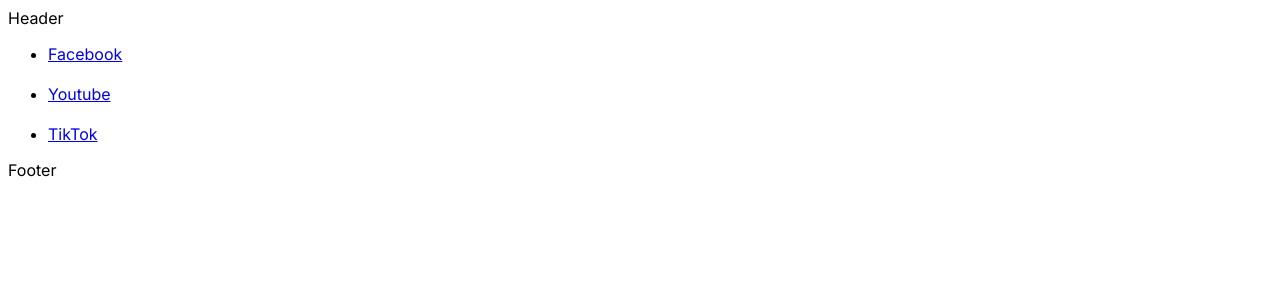
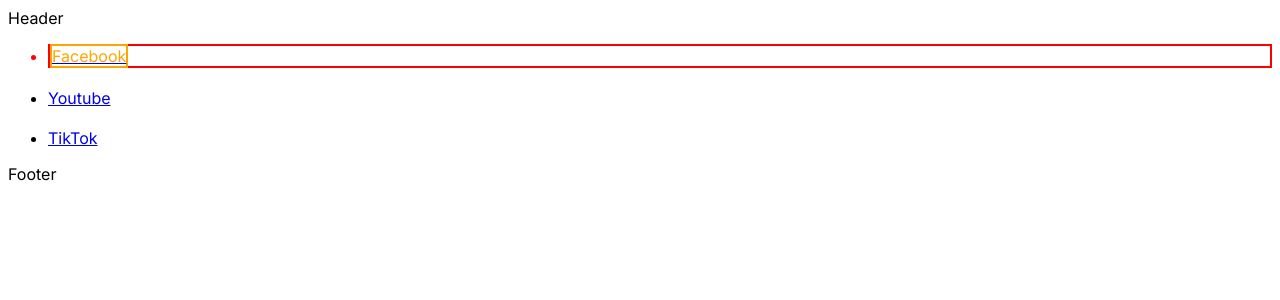
Before and after one commit to loctop1/NextJs-13-Basic, a Next.js app: page / in a window 1280 px wide. Shown: the top 300 px of the page. Built offline with nearby package versions, Linux system fonts and the light colour scheme.

Commit message:
part 3: Ket hop CSS

```diff
--- a/src/app/page.tsx
+++ b/src/app/page.tsx
@@ -1,14 +1,20 @@
 import Image from 'next/image'
 import styles from './page.module.css'
 import Link from 'next/link'
+// Kết hợp 2 class css với nhau
+import x from '@/styles/app.module.css'
+import y from '@/styles/loctop1.module.css'
 
 export default function Home() {
   return (
     <div>
       <ul>
-        <li>
+        <li className={x['red']}>
+          {/* Giả sử x là một đối tượng chứa các lớp CSS, và 'red' có vẻ như là một trong các lớp CSS trong đối tượng x.
+          Điều này có thể liên quan đến việc đặt màu đỏ cho phần tử hoặc các kiểu thiết lập CSS khác. */}
           <Link href={'/facebook'}>
-            Facebook
+            <span className={y['red']}>Facebook</span>
+            {/* đối tượng y cho phần tử <span>, và 'red' có thể là một trong các lớp CSS trong đối tượng đó. */}
           </Link>
         </li>
         <li style={{ margin: '20px 0' }}>
--- /dev/null
+++ b/src/styles/app.module.css
@@ -0,0 +1,9 @@
+.red{
+    color:red;
+    border: 2px solid red;
+}
+
+.green{
+    color:green;
+    border: 1px solid green;
+}
--- /dev/null
+++ b/src/styles/loctop1.module.css
@@ -0,0 +1,4 @@
+.red{
+    color:orange;
+    border: 2px solid orange;
+}
```
